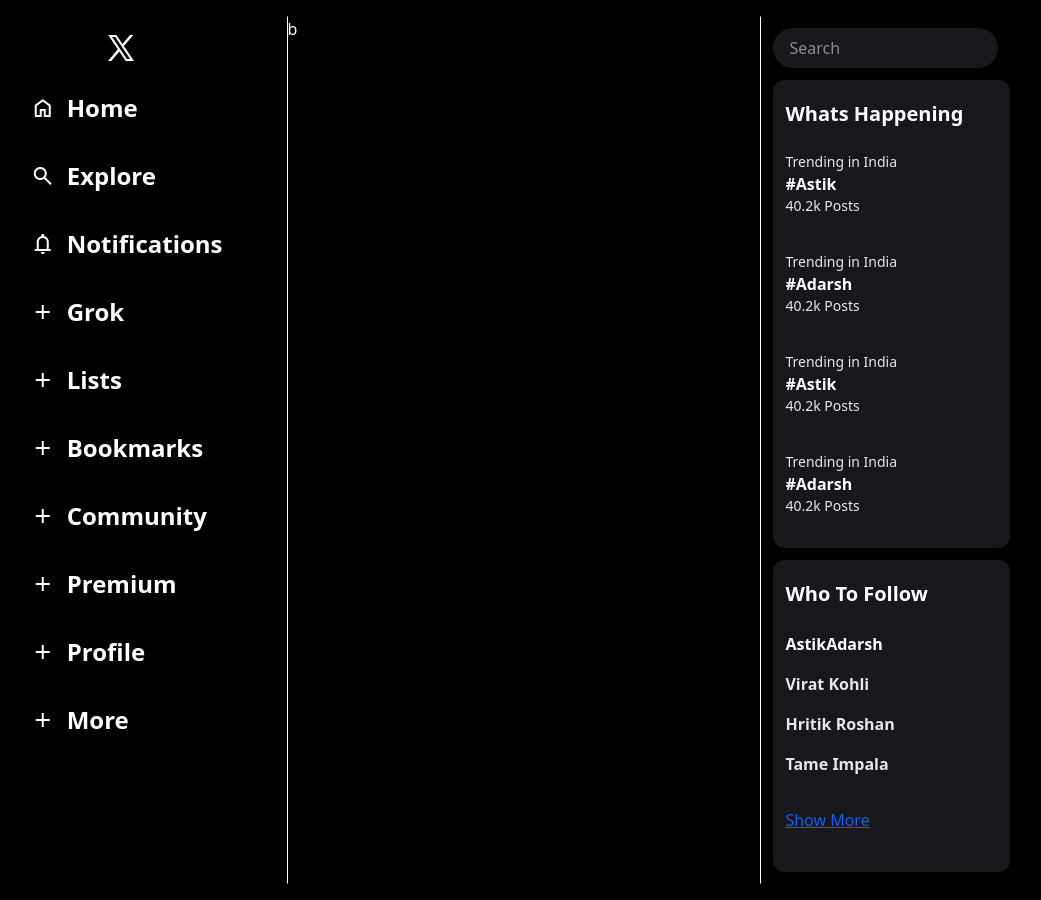
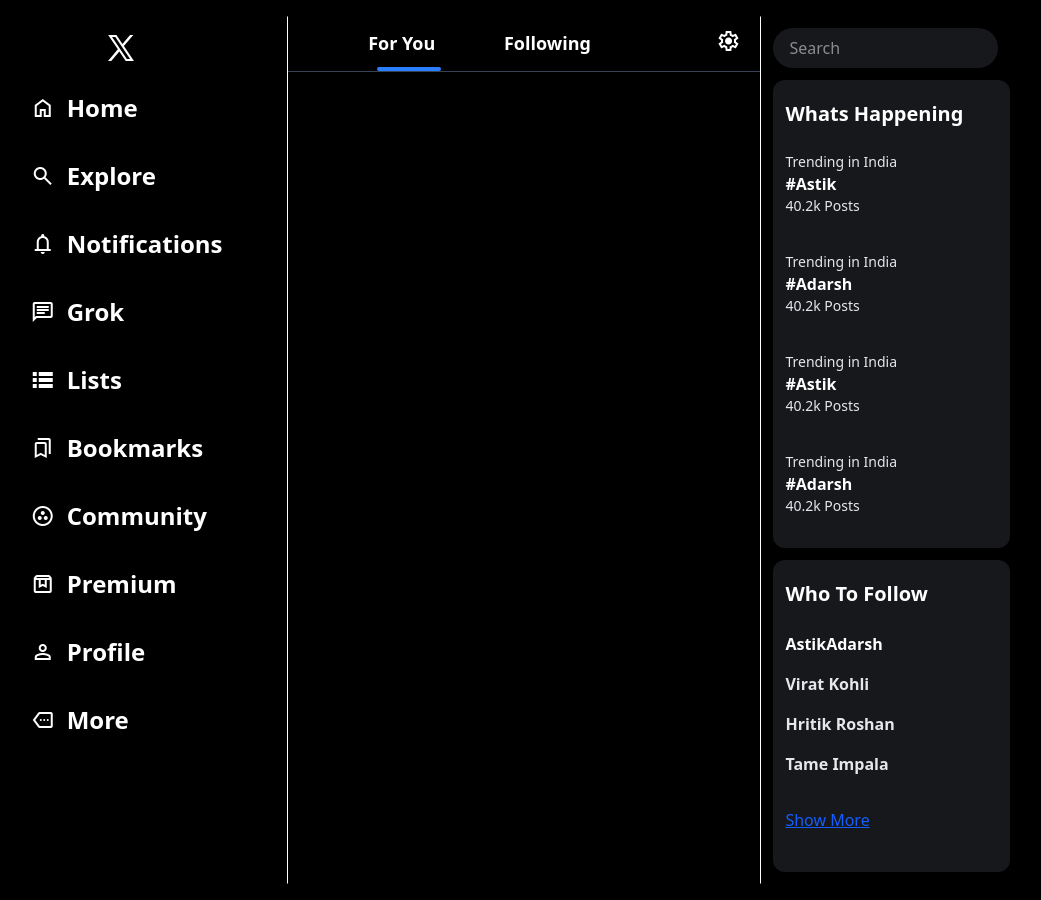
Before and after one commit to astikadarsh/Twitter-Clone, a website: page index.html in a window 1280 px wide. Shown: the whole page, without its empty margins (45-1086 px from the left). Drawn offline with nearby package versions, Linux system fonts and the light colour scheme.

Commit message:
seventh  commit

```diff
--- a/index.html
+++ b/index.html
@@ -42,48 +42,64 @@
           </li>
           <li
             class="flex justify-start items-center gap-3 w-fit hover:bg-gray-900 hover:cursor-pointer px-5 py-3 hover:rounded-full">
-            <span class="material-symbols-outlined text-3xl">add</span>Grok
+            <span class="material-symbols-outlined text-3xl"> message </span>Grok
           </li>
           <li
             class="flex justify-start items-center gap-3 w-fit hover:bg-gray-900 hover:cursor-pointer px-5 py-3 hover:rounded-full">
-            <span class="material-symbols-outlined text-3xl">add</span>Lists
+            <span class="material-symbols-outlined text-3xl"> lists </span>Lists
           </li>
           <li
             class="flex justify-start items-center gap-3 w-fit hover:bg-gray-900 hover:cursor-pointer px-5 py-3 hover:rounded-full">
-            <span class="material-symbols-outlined text-3xl">add</span>
+            <span class="material-symbols-outlined text-3xl"> bookmarks </span>
             Bookmarks
           </li>
           <li
             class="flex justify-start items-center gap-3 w-fit hover:bg-gray-900 hover:cursor-pointer px-5 py-3 hover:rounded-full">
-            <span class="material-symbols-outlined text-3xl">add</span>
+            <span class="material-symbols-outlined text-3xl"> communities </span>
             Community
           </li>
           <li
             class="flex justify-start items-center gap-3 w-fit hover:bg-gray-900 hover:cursor-pointer px-5 py-3 hover:rounded-full">
-            <span class="material-symbols-outlined text-3xl">add</span>
+            <span class="material-symbols-outlined text-3xl"> box </span>
             Premium
           </li>
           <li
             class="flex justify-start items-center gap-3 w-fit hover:bg-gray-900 hover:cursor-pointer px-5 py-3 hover:rounded-full">
-            <span class="material-symbols-outlined text-3xl">add</span>
+            <span class="material-symbols-outlined text-3xl"> person </span>
             Profile
           </li>
           <li
             class="flex justify-start items-center gap-3 w-fit hover:bg-gray-900 hover:cursor-pointer px-5 py-3 hover:rounded-full">
-            <span class="material-symbols-outlined text-3xl">add</span>
+            <span class="material-symbols-outlined text-3xl"> more </span>
             More
           </li>
         </ul>
       </div>
 
     </div>
-    <div class="second w-full border-[1px] border-x-white border-y-black">b</div>
+
+
+    <div class="second w-full border-[1px] border-x-white border-y-black">
+
+
+
+      <div class="top flex p-3 relative">
+        <div class="absolute w-16 rounded-full h-1 bg-blue-500 bottom-0 left-[19%] z-10"></div>
+        <div class="left bg-red-4001 w-1/2 flex justify-center font-bold text-lg ">For You</div>
+        <div class="right bg-green-4001 w-1/2 flex justify-cente font-bold text-lg">Following</div>
+        <div class="settings mx-2">
+          <span class="material-symbols-outlined">
+            settings
+          </span>
+        </div>
+      </div>
+      <div class="h-[1px] w-full bg-gray-700"></div>
+    </div>
 
 
     <div class="third w-full bg-red-5044">
 
       <div class="search m-3">
-
         <input type="text" class="w-1/2 rounded-full bg-[#16181c] text-white px-4 py-2" placeholder="Search">
       </div>
 
@@ -121,7 +137,7 @@
 
 
 
-        <div class="item p-3 cursor-pointer px-3 space-y-4">
+        <div class="item p-3 px-3 space-y-4">
           <div class="font-bold cursor-pointer">AstikAdarsh</div>
           <div class="font-bold cursor-pointer text-gray-200">Virat Kohli</div>
           <div class="font-bold cursor-pointer text-gray-200">Hritik Roshan</div>
```
Also changed, not shown: src/output.css.
